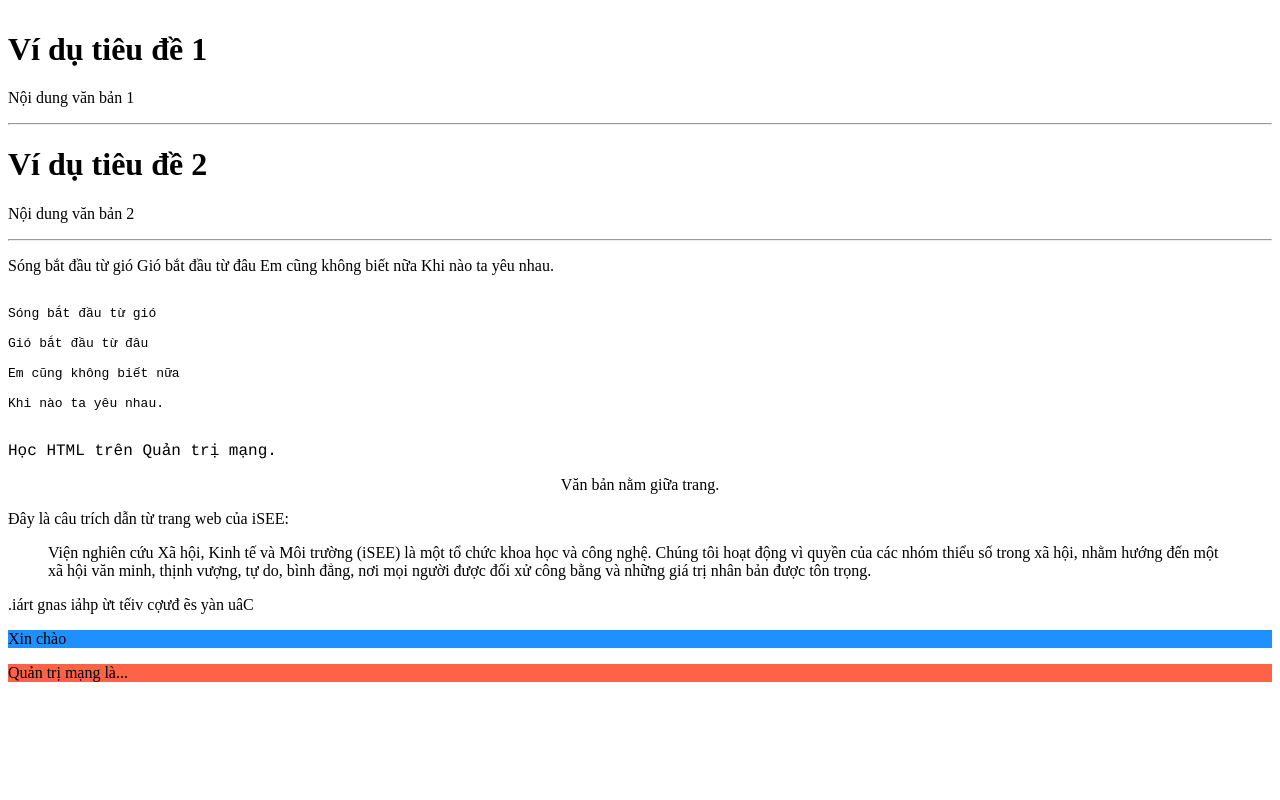
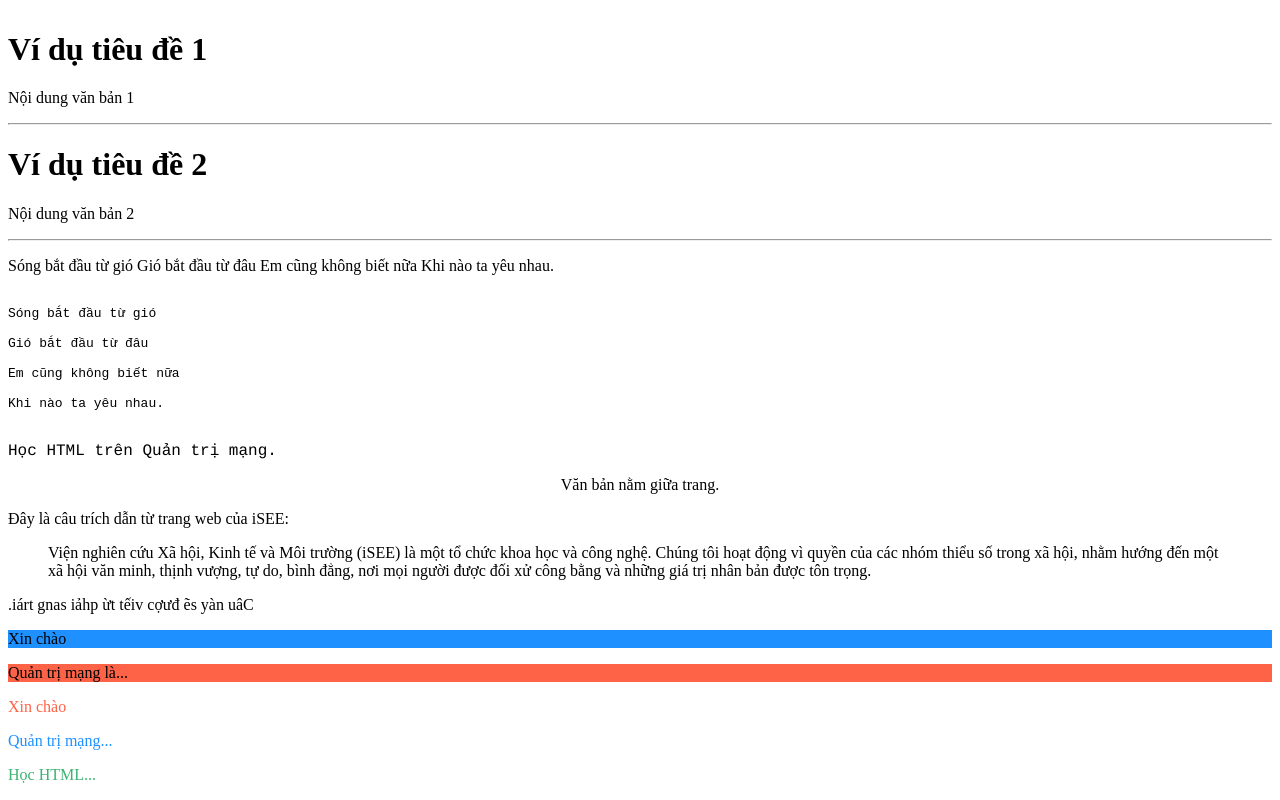
Before and after one commit to Takucht/takucht.github.io, a plain HTML site: page index.html in a window 1280 px wide. Shown: the part 785-1585 px from the top of the page. Before the commit the page ends 1483 px from the top, so only its background shows below. Drawn offline with Linux system fonts and the light colour scheme.

Commit message:
Update index.html

```diff
--- a/index.html
+++ b/index.html
@@ -58,5 +58,8 @@ Khi nào ta yêu nhau.
  <bdo dir="rtl">Câu này sẽ được viết từ phải sang trái.</bdo>
   <p style="background-color:DodgerBlue;">Xin chào</p>
 <p style="background-color:Tomato;">Quản trị mạng là...</p>
+  <p style="color:Tomato;">Xin chào</p>
+<p style="color:DodgerBlue;">Quản trị mạng...</p>
+<p style="color:MediumSeaGreen;">Học HTML...</p>
   </body>
 </html>
```
